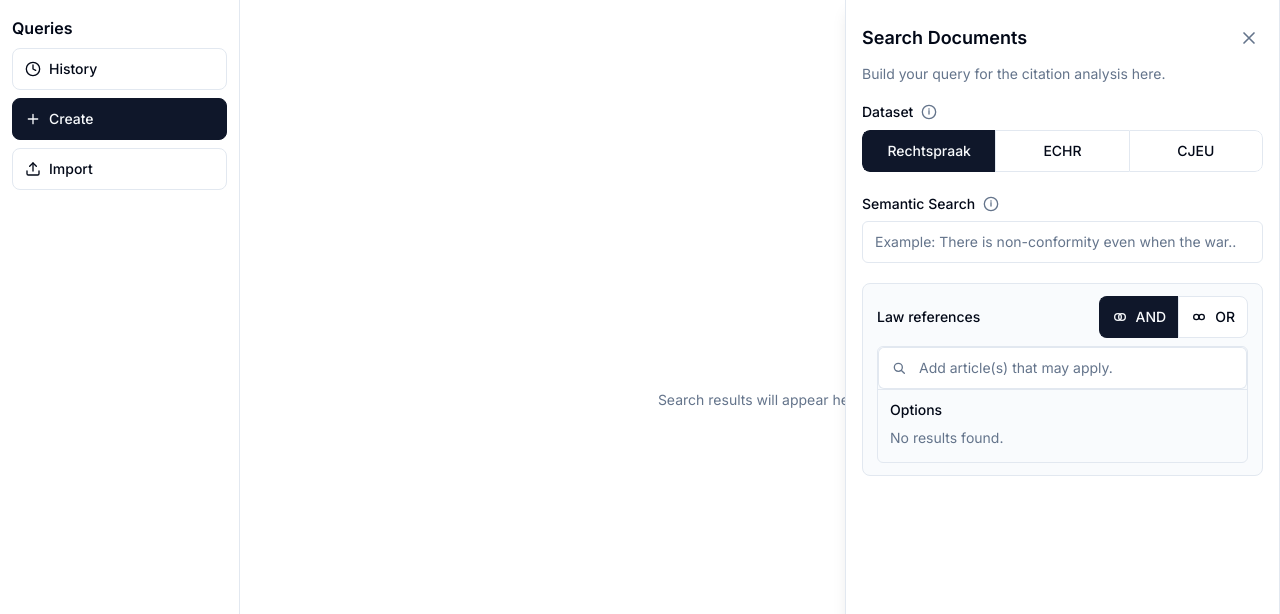
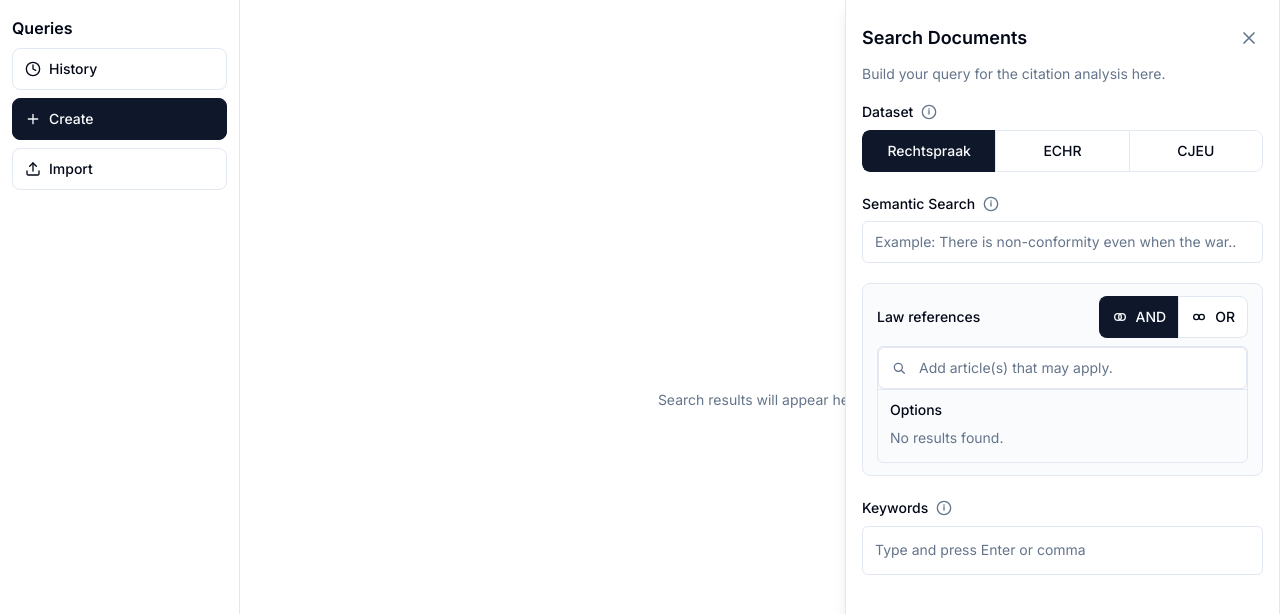
Before and after one commit to tessagerritse/biss-search, a Vue app: page / in a window 1280 px wide. Shown: the top 614 px of the page. Built offline with nearby package versions, Linux system fonts and the light colour scheme.

Commit message:
chore: add Keywords field with chip input and info popover

```diff
--- /dev/null
+++ b/src/components/KeywordsField.vue
@@ -0,0 +1,152 @@
+<script setup lang="ts">
+import { ref } from 'vue'
+import IconClass from '@/assets/IconClass.vue'
+
+const props = defineProps<{
+  modelValue: string[]
+}>()
+
+const emit = defineEmits<{
+  'update:modelValue': [value: string[]]
+}>()
+
+const inputValue = ref('')
+const inputEl = ref<HTMLInputElement | null>(null)
+
+function commitInput() {
+  const raw = inputValue.value.trim()
+  if (!raw) return
+  const parts = raw.split(',').map((s) => s.trim()).filter(Boolean)
+  if (parts.length === 0) return
+  emit('update:modelValue', [...props.modelValue, ...parts])
+  inputValue.value = ''
+}
+
+function removeKeyword(index: number) {
+  const next = props.modelValue.filter((_, i) => i !== index)
+  emit('update:modelValue', next)
+}
+
+function handleKeydown(e: KeyboardEvent) {
+  if (e.key === 'Enter' || e.key === ',') {
+    e.preventDefault()
+    commitInput()
+    return
+  }
+  if (e.key === 'Backspace' && !inputValue.value && props.modelValue.length > 0) {
+    e.preventDefault()
+    removeKeyword(props.modelValue.length - 1)
+  }
+}
+
+</script>
+
+<template>
+  <div
+    class="keywords-input-wrap"
+    role="group"
+    aria-label="Keywords"
+    @click="inputEl?.focus()"
+  >
+      <span
+        v-for="(keyword, index) in modelValue"
+        :key="`${keyword}-${index}`"
+        class="keyword-chip"
+      >
+        <span class="keyword-chip__text">{{ keyword }}</span>
+        <button
+          type="button"
+          class="keyword-chip__remove"
+          :aria-label="`Remove ${keyword}`"
+          @click.stop="removeKeyword(index)"
+        >
+          <IconClass name="close" icon-class="keyword-chip__icon" />
+        </button>
+      </span>
+      <input
+        ref="inputEl"
+        v-model="inputValue"
+        type="text"
+        class="keywords-input"
+        :placeholder="modelValue.length === 0 ? 'Type and press Enter or comma' : ''"
+        autocomplete="off"
+        @keydown="handleKeydown"
+      />
+  </div>
+</template>
+
+<style scoped>
+.keywords-input-wrap {
+  display: flex;
+  flex-wrap: wrap;
+  align-items: center;
+  gap: 0.35rem;
+  min-height: 2.25rem;
+  padding: 0.35rem 0.75rem;
+  border: 1px solid hsl(var(--border));
+  border-radius: calc(var(--radius) - 2px);
+  background: hsl(var(--background));
+  color: hsl(var(--foreground));
+}
+
+.keywords-input-wrap:focus-within {
+  outline: none;
+  border-color: hsl(var(--ring));
+  box-shadow: 0 0 0 2px hsl(var(--ring) / 0.2);
+}
+
+.keyword-chip {
+  display: inline-flex;
+  align-items: center;
+  gap: 0.25rem;
+  padding: 0.2rem 0.35rem 0.2rem 0.5rem;
+  background: hsl(var(--accent));
+  border-radius: 9999px;
+  font-size: 0.875rem;
+}
+
+.keyword-chip__text {
+  color: hsl(var(--foreground));
+}
+
+.keyword-chip__remove {
+  display: inline-flex;
+  align-items: center;
+  justify-content: center;
+  padding: 0;
+  margin: 0;
+  border: none;
+  background: transparent;
+  color: hsl(var(--muted-foreground));
+  cursor: pointer;
+  border-radius: 2px;
+}
+
+.keyword-chip__remove:hover {
+  color: hsl(var(--foreground));
+}
+
+.keyword-chip__icon {
+  width: 0.875rem;
+  height: 0.875rem;
+}
+
+.keywords-input {
+  flex: 1;
+  min-width: 10rem;
+  padding: 0.15rem 0;
+  border: none;
+  background: transparent;
+  font-size: 0.875rem;
+  font-family: inherit;
+  color: inherit;
+}
+
+.keywords-input::placeholder {
+  color: hsl(var(--muted-foreground));
+}
+
+.keywords-input:focus {
+  outline: none;
+}
+</style>
--- a/src/copy/fieldInfo.ts
+++ b/src/copy/fieldInfo.ts
@@ -7,4 +7,6 @@ export const fieldInfo = {
     'We offer three different Case Law datasets: Rechtspraak, ECHR and CJEU.',
   semanticSearch:
     'Describe your legal question or the situation in natural language. The search will find cases that are semantically similar to your description.',
+  keywords:
+    'Add one or more keywords to narrow your search. Type a term and press Enter or comma to add it. You can add multiple keywords.',
 } as const
--- a/src/views/SearchView.vue
+++ b/src/views/SearchView.vue
@@ -6,6 +6,7 @@ import DatasetTabs from '@/components/DatasetTabs.vue'
 import AppTextField from '@/components/AppTextField.vue'
 import FormLabelWithInfo from '@/components/FormLabelWithInfo.vue'
 import LawReferencesField from '@/components/LawReferencesField.vue'
+import KeywordsField from '@/components/KeywordsField.vue'
 import type { DatasetId } from '@/components/DatasetTabs.vue'
 import type { LawRefsOperator } from '@/components/LawReferencesField.vue'
 import { fieldInfo } from '@/copy/fieldInfo'
@@ -15,6 +16,7 @@ const dataset = ref<DatasetId>('rechtspraak')
 const semanticQuery = ref('')
 const lawRefsOperator = ref<LawRefsOperator>('and')
 const lawRefsQuery = ref('')
+const keywords = ref<string[]>([])
 </script>
 
 <template>
@@ -72,10 +74,11 @@ const lawRefsQuery = ref('')
             placeholder="Example: There is non-conformity even when the war…"
           />
         </div>
-        <LawReferencesField
-          v-model:query="lawRefsQuery"
-          v-model:operator="lawRefsOperator"
-        />
+        <LawReferencesField v-model:query="lawRefsQuery" v-model:operator="lawRefsOperator" />
+        <div class="form-section">
+          <FormLabelWithInfo label="Keywords" :info-text="fieldInfo.keywords" />
+          <KeywordsField v-model="keywords" />
+        </div>
       </section>
     </aside>
   </div>
```
